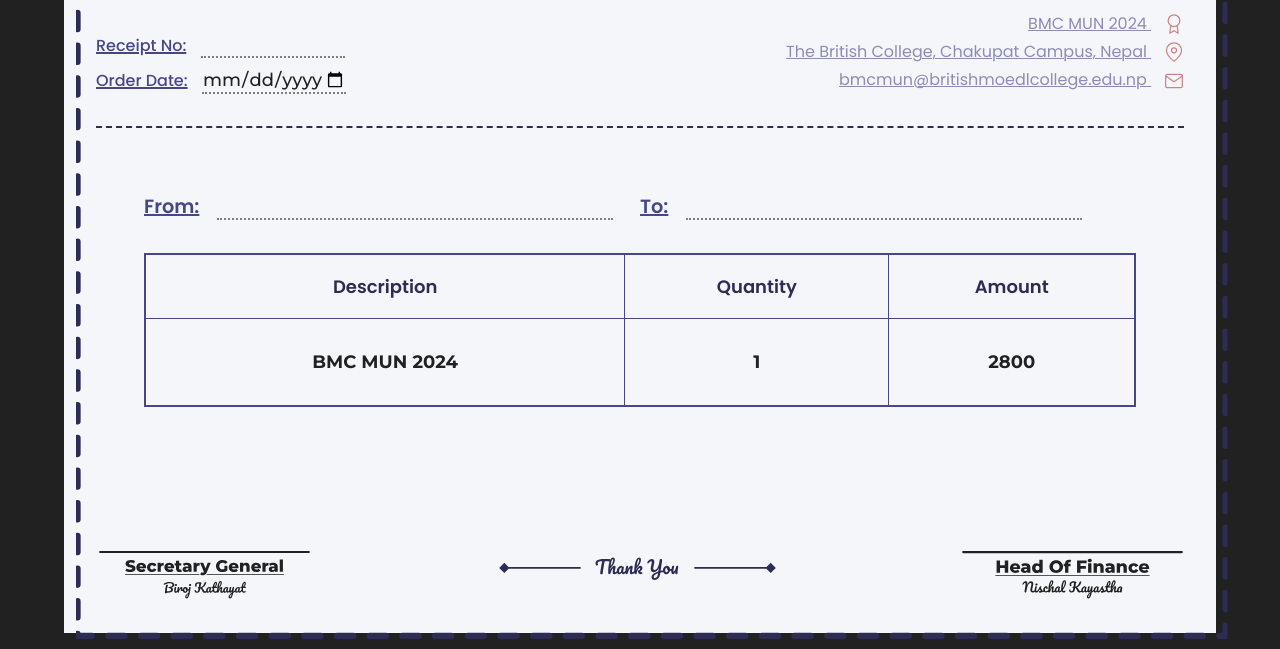
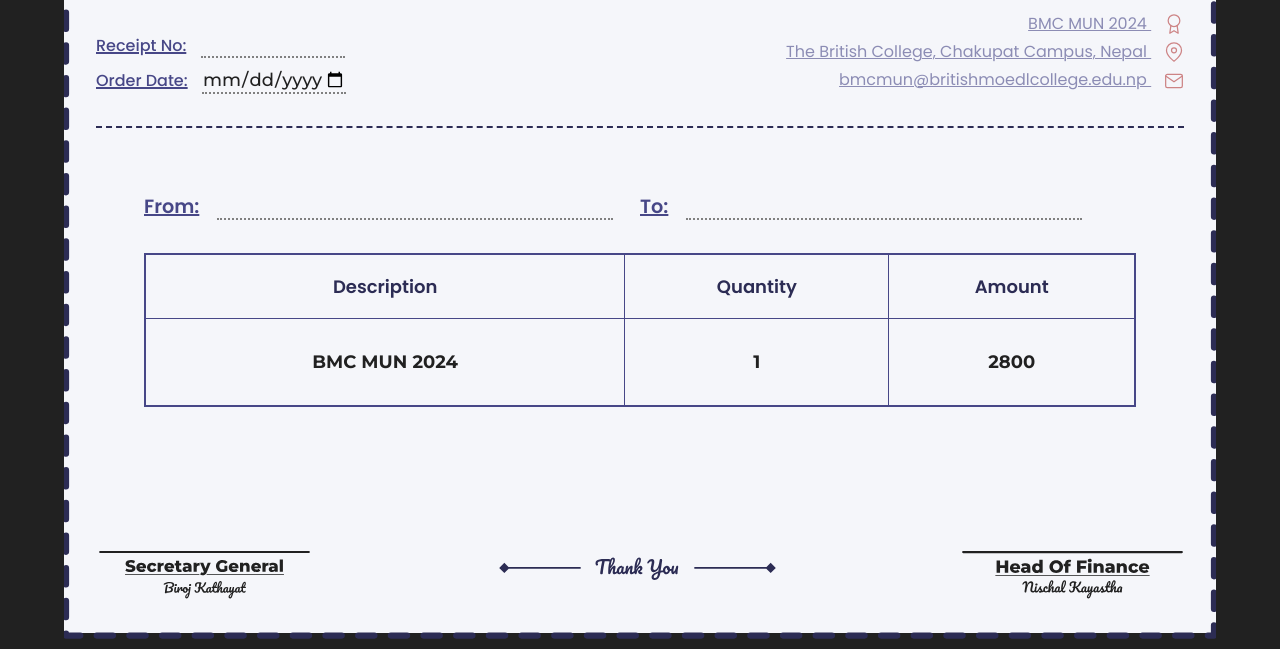
Before and after one commit to Surfitikate/ReceiptApp, a plain HTML site: page index.html in a window 1280 px wide. Shown: the part 151-800 px from the top of the page. Drawn offline with Linux system fonts and the light colour scheme.

Commit message:
Update style.css

```diff
--- a/style.css
+++ b/style.css
@@ -17,17 +17,16 @@
     height: 100vh;
     display: grid;
     place-items: center;
-    position: relative;
 }
 
 /* wtf is wrong with this ???? */
 .dashed-border {
+    position: absolute;
+    top: 50%;
+    left: 50%;
+    transform: translate(-50%, -50%);
+    pointer-events: none;
     height: 98%;
-    width: 98%;
-    left: 50%;
-    transform: translate(-50%, 0);
-    position: absolute;
-    pointer-events: none;
 }
 
 .canvas-wrapper {
```
